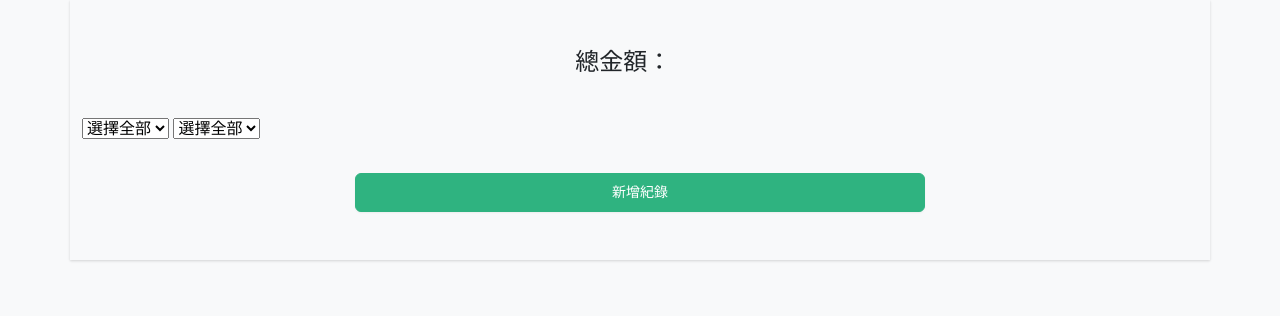
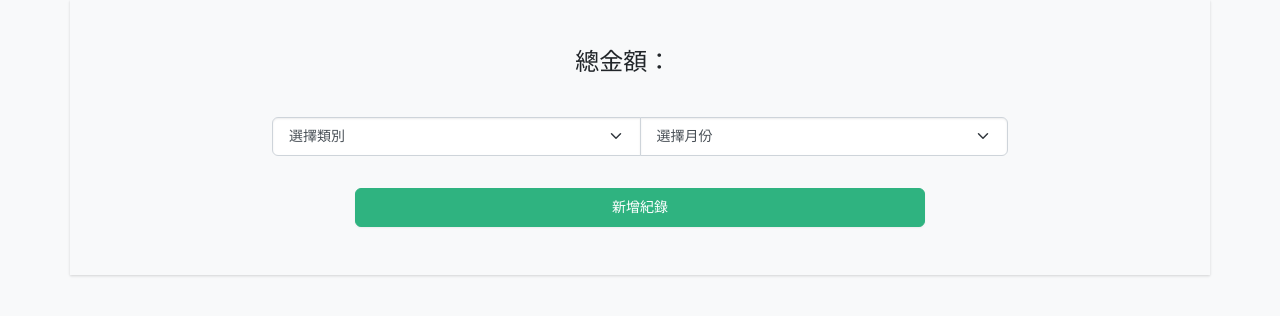
Before and after one commit to stylelinz/expense-tracker, a Node server app: template views/index.hbs in a window 1280 px wide. Shown: the part 67-383 px from the top of the page. Run offline with Node 20, Linux system fonts and the light colour scheme; the template is opened without the code that fills it, so the values that code supplies are empty; some libraries are stand-ins or nearby versions.

Commit message:
feat: modify index.hbs & sort date options decend #20210530010

```diff
--- a/views/index.hbs
+++ b/views/index.hbs
@@ -6,20 +6,22 @@
     </div>
   </div>
   <div class="row">
-    <form action="/" method="get" class="filter-form">
-      <select name="category">
-        <option value="">選擇全部</option>
+    <div class="col-8 mx-auto">
+      <form action="/" method="get" class="input-group filter-form">
+        <select name="category" class="form-select">
+          <option value="">選擇類別</option>
           {{#forEach categories}}
           <option value="{{categoryName}}" {{#eq categoryName ../option.category}}selected{{/eq}}>{{categoryName}}</option>
           {{/forEach}}
         </select>
-      <select name="date">
-        <option value="">選擇全部</option>
+        <select name="date" class="form-select">
+          <option value="">選擇月份</option>
           {{#each months}}
           <option value="{{this}}" {{#eq this ../option.date}}selected{{/eq}}>{{this}}</option>
           {{/each}}
         </select>
       </form>
+    </div>
   </div>
   <div class="row">
     <a href="/expenses/create" class="col-8 col-sm-6 mx-auto btn btn-success">新增紀錄</a>
```
Also changed, not shown: routes/modules/home.js (+10 -1 lines). Lines whose indentation alone changed are shown as unchanged.
